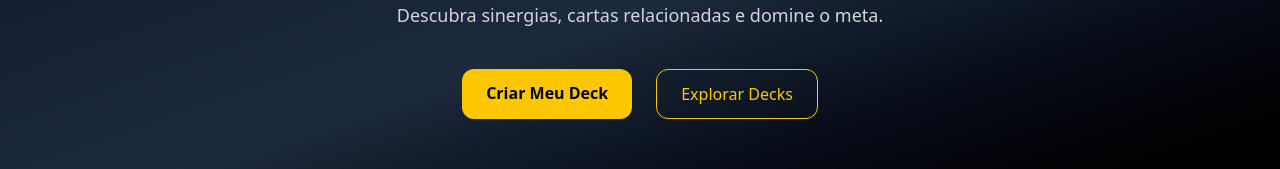
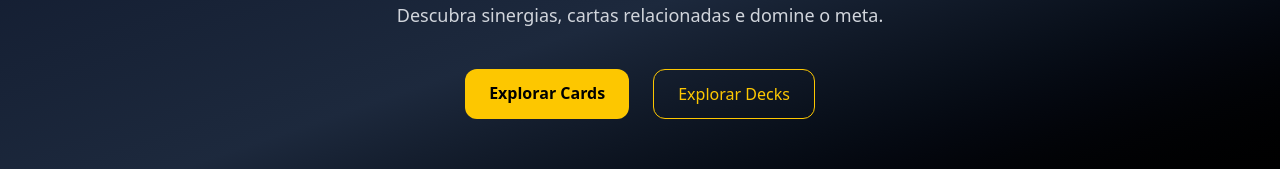
Before and after one commit to RodrigoPLopesIA/mydeck-frontend, an Angular app: page / in a window 1280 px wide. Shown: the part 299-468 px from the top of the page. Built offline with nearby package versions, Linux system fonts and the light colour scheme.

Commit message:
feat: update navigation links and import necessary modules in home component

```diff
--- a/src/app/pages/home/home.html
+++ b/src/app/pages/home/home.html
@@ -13,12 +13,12 @@
     </p>
 
     <div class="flex justify-center gap-6">
-      <a routerLink="/create"
+      <a routerLink="/my-cards"
          class="bg-yellow-400 text-black font-semibold px-6 py-3 rounded-xl hover:scale-105 transition">
-        Criar Meu Deck
+       Explorar Cards
       </a>
 
-      <a routerLink="/decks"
+      <a routerLink="/my-decks"
          class="border border-yellow-400 text-yellow-400 px-6 py-3 rounded-xl hover:bg-yellow-400 hover:text-black transition">
         Explorar Decks
       </a>
@@ -76,7 +76,7 @@
     Pronto para dominar o duelo?
   </h2>
 
-  <a routerLink="/create"
+  <a routerLink="/my-decks"
      class="bg-slate-900  text-yellow-400 px-8 py-4 rounded-2xl font-semibold hover:scale-105 transition cursor-pointer">
     Começar Agora
   </a>
--- a/src/app/pages/home/home.ts
+++ b/src/app/pages/home/home.ts
@@ -1,8 +1,10 @@
+import { CommonModule } from '@angular/common';
 import { Component } from '@angular/core';
+import { RouterModule } from '@angular/router';
 
 @Component({
   selector: 'app-home',
-  imports: [],
+  imports: [CommonModule, RouterModule],
   templateUrl: './home.html'
 })
 export class Home {
```
